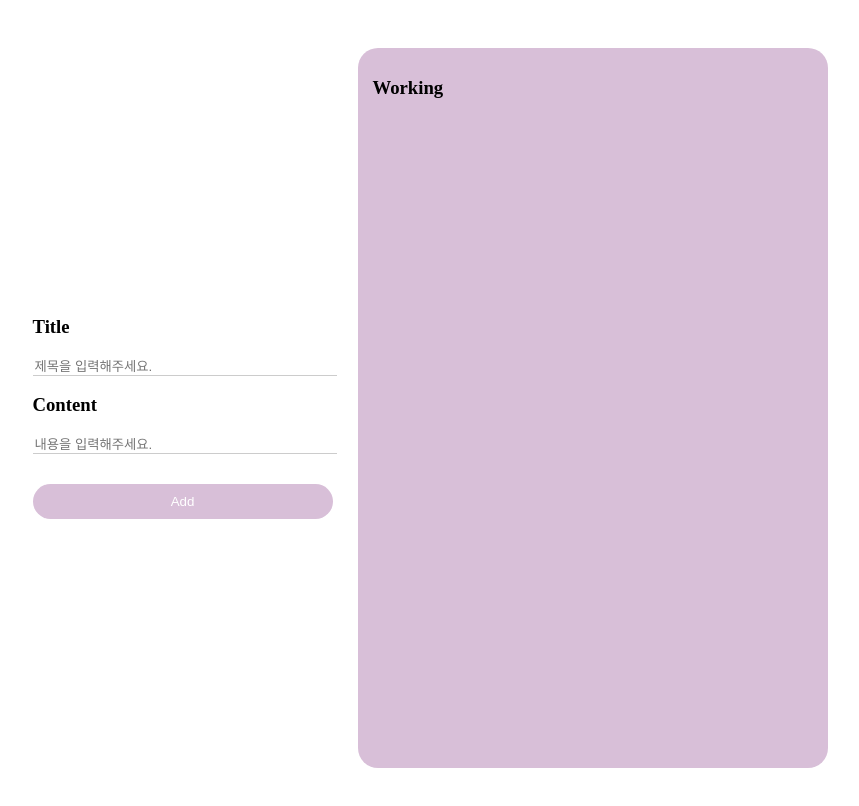
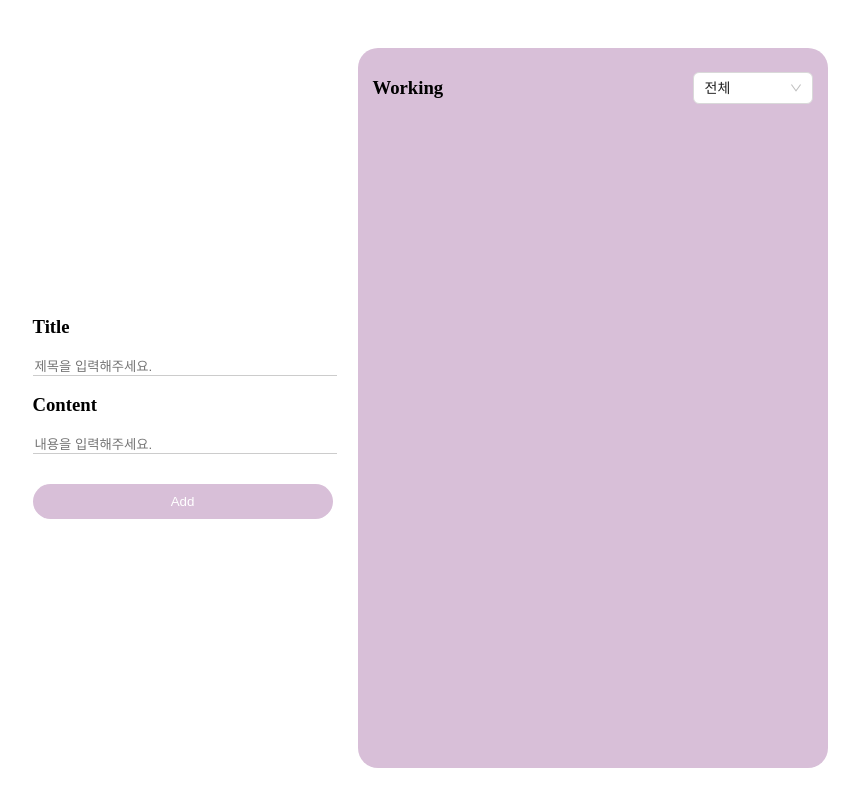
Before and after one commit to dnwn-9001/react-todolist, a React (Create React App) app: page / in a window 1280 px wide. Shown: the top 806 px of the page, without its empty margins (210-1069 px from the left). Built offline with nearby package versions, Linux system fonts and the light colour scheme.

Commit message:
✨상태별 필터링 기능 추가

```diff
--- a/src/components/list/List.js
+++ b/src/components/list/List.js
@@ -1,9 +1,28 @@
 import styles from "./List.module.css";
+import { Select } from "antd";
 
-const List = ({ listData, onClickStatusBtn, onClickDeleteBtn }) => {
+const List = ({
+  listData,
+  onClickStatusBtn,
+  onClickDeleteBtn,
+  onChangeSelect,
+}) => {
   return (
     <div className={styles.working}>
-      <h3>Working</h3>
+      <div className={styles.working__header}>
+        <h3>Working</h3>
+        <Select
+          defaultValue=""
+          style={{ width: 120 }}
+          onChange={onChangeSelect}
+          options={[
+            { value: "", label: "전체" },
+            { value: true, label: "완료" },
+            { value: false, label: "미완료" },
+          ]}
+        />
+      </div>
+
       <div className={styles.working__div}>
         <ul className={styles.working__ul}>
           {listData.map((v, i) =>
--- a/src/components/list/List.module.css
+++ b/src/components/list/List.module.css
@@ -5,6 +5,12 @@
   margin-left: 20px;
   background-color: #d8bfd8;
   border-radius: 20px;
+}
+
+.working__header {
+  display: flex;
+  align-items: center;
+  justify-content: space-between;
 }
 
 .working__div {
--- a/src/containers/mainContainer/MainContainer.js
+++ b/src/containers/mainContainer/MainContainer.js
@@ -1,4 +1,4 @@
-import React, { useState } from "react";
+import React, { useState, useEffect } from "react";
 import { Input, List } from "../../components";
 import styles from "./MainContainer.module.css";
 
@@ -6,6 +6,7 @@ const MainContainer = () => {
   const [titleData, setTitleData] = useState("");
   const [contentData, setContentData] = useState("");
   const [toDoList, setToDoList] = useState([]);
+  const [filteredList, setFilteredList] = useState(toDoList);
 
   const onChangeTitleHandler = (e) => {
     setTitleData(e.target.value);
@@ -22,10 +23,10 @@ const MainContainer = () => {
       return;
     }
 
-    setToDoList((prev) => [
-      ...prev,
-      { title: titleData, content: contentData, isDone: false },
-    ]);
+    const newTask = { title: titleData, content: contentData, isDone: false };
+    setToDoList((prev) => [...prev, newTask]);
+    setFilteredList((prev) => [...prev, newTask]);
+
     setTitleData("");
     setContentData("");
   };
@@ -42,6 +43,15 @@ const MainContainer = () => {
     setToDoList((prev) => prev.filter((_, i) => i !== index));
   };
 
+  const sortByStatus = (val) => {
+    if (val === "") setFilteredList(toDoList);
+    else setFilteredList(toDoList.filter((item) => item.isDone === val));
+  };
+
+  useEffect(() => {
+    setFilteredList(toDoList);
+  }, [toDoList]);
+
   return (
     <div className={styles.container}>
       <Input
@@ -52,9 +62,10 @@ const MainContainer = () => {
         onClick={onAddClickHandler}
       />
       <List
-        listData={toDoList}
+        listData={filteredList}
         onClickStatusBtn={onStatusClickHandler}
         onClickDeleteBtn={onDeleteClickHandler}
+        onChangeSelect={sortByStatus}
       />
     </div>
   );
```
